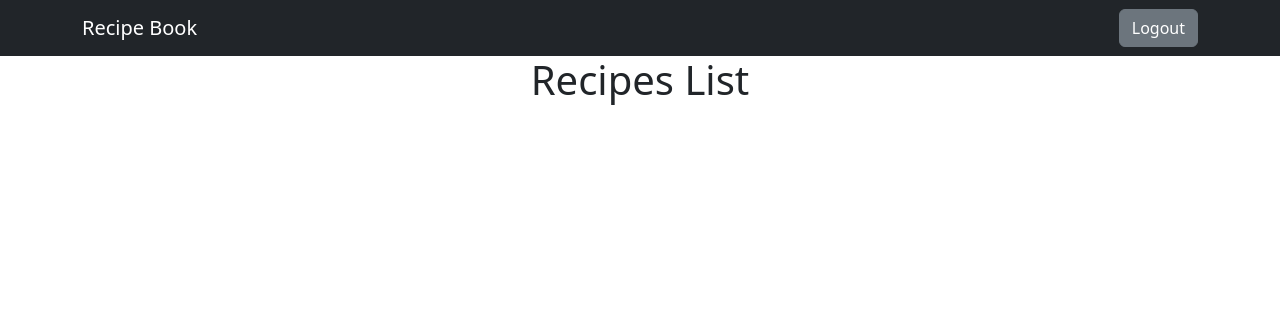
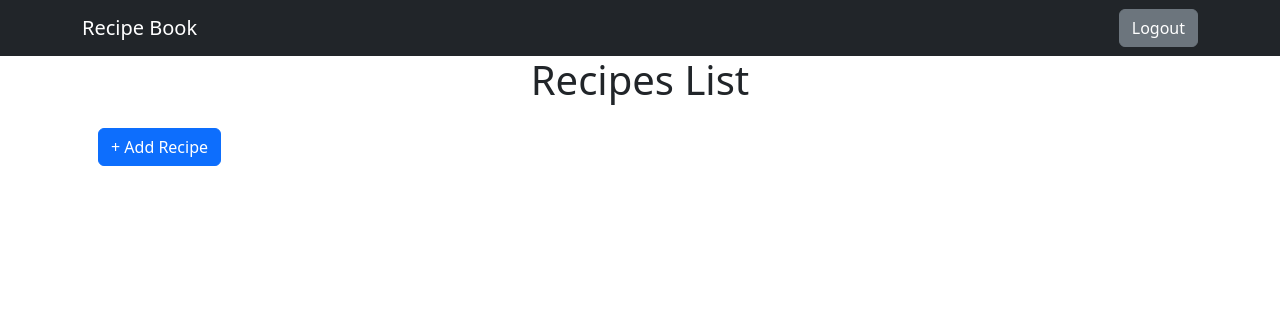
Before and after one commit to danielz83/recipebook-zuniga-bien, a Django app: page /recipes/list/ in a window 1280 px wide. Shown: the top 316 px of the page. Run offline with Django 5.2, Linux system fonts and the light colour scheme; the visitor is signed in with stand-in values (Sample User, id 1); data that the repository does not hold is empty.

Commit message:
Added 'Add Recipe' button

```diff
--- a/recipebook/ledger/templates/ledger/recipes_list.html
+++ b/recipebook/ledger/templates/ledger/recipes_list.html
@@ -7,4 +7,5 @@
 	        <a class="list-group-item list-group-item-action" href="{{recipe.get_absolute_url}}">{{recipe.name}}</a>
 	    {% endfor %}
         </div>
+	<a class="btn btn-primary m-3" href="{% url 'recipe_add' %}">+ Add Recipe</a>
 {% endblock %}
```
